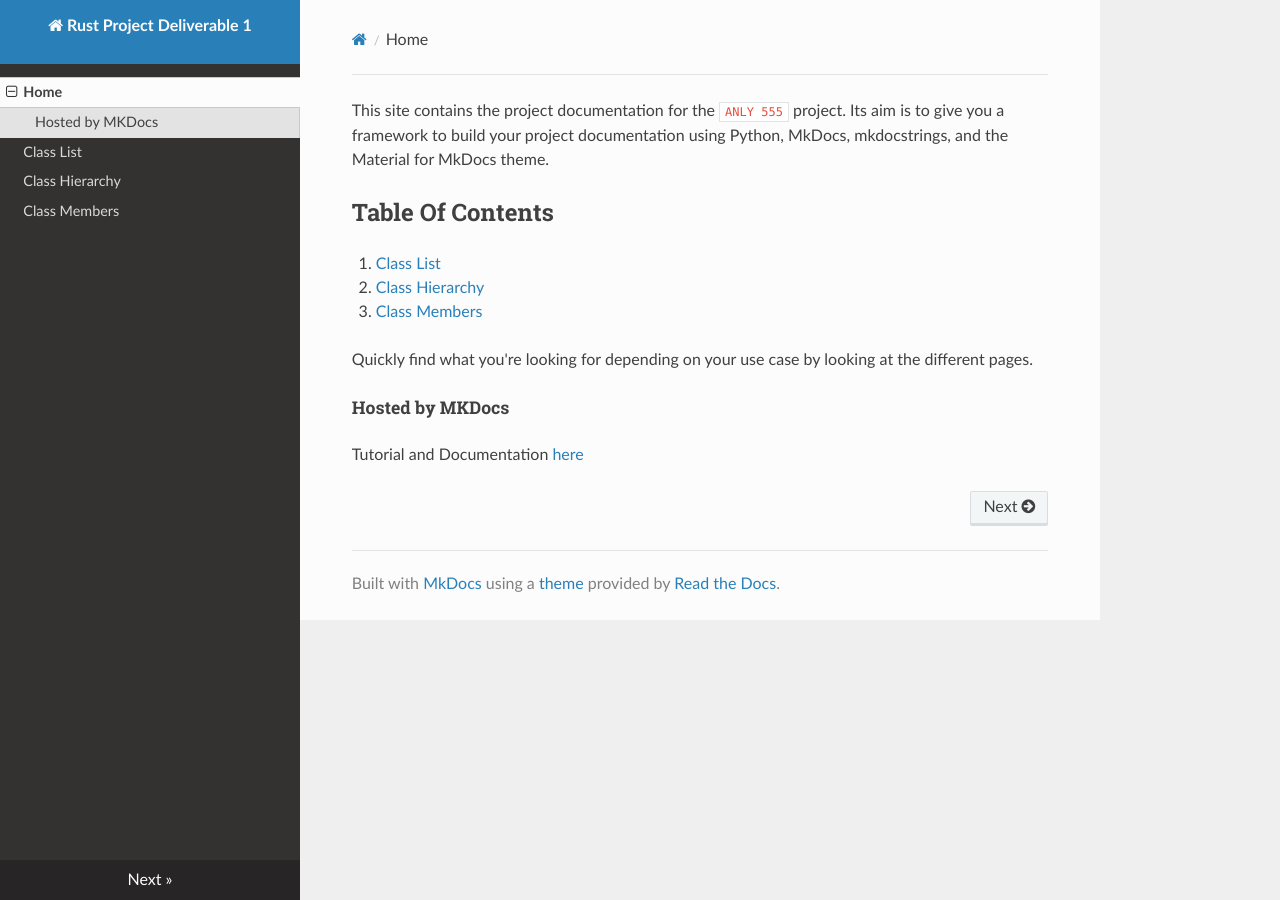
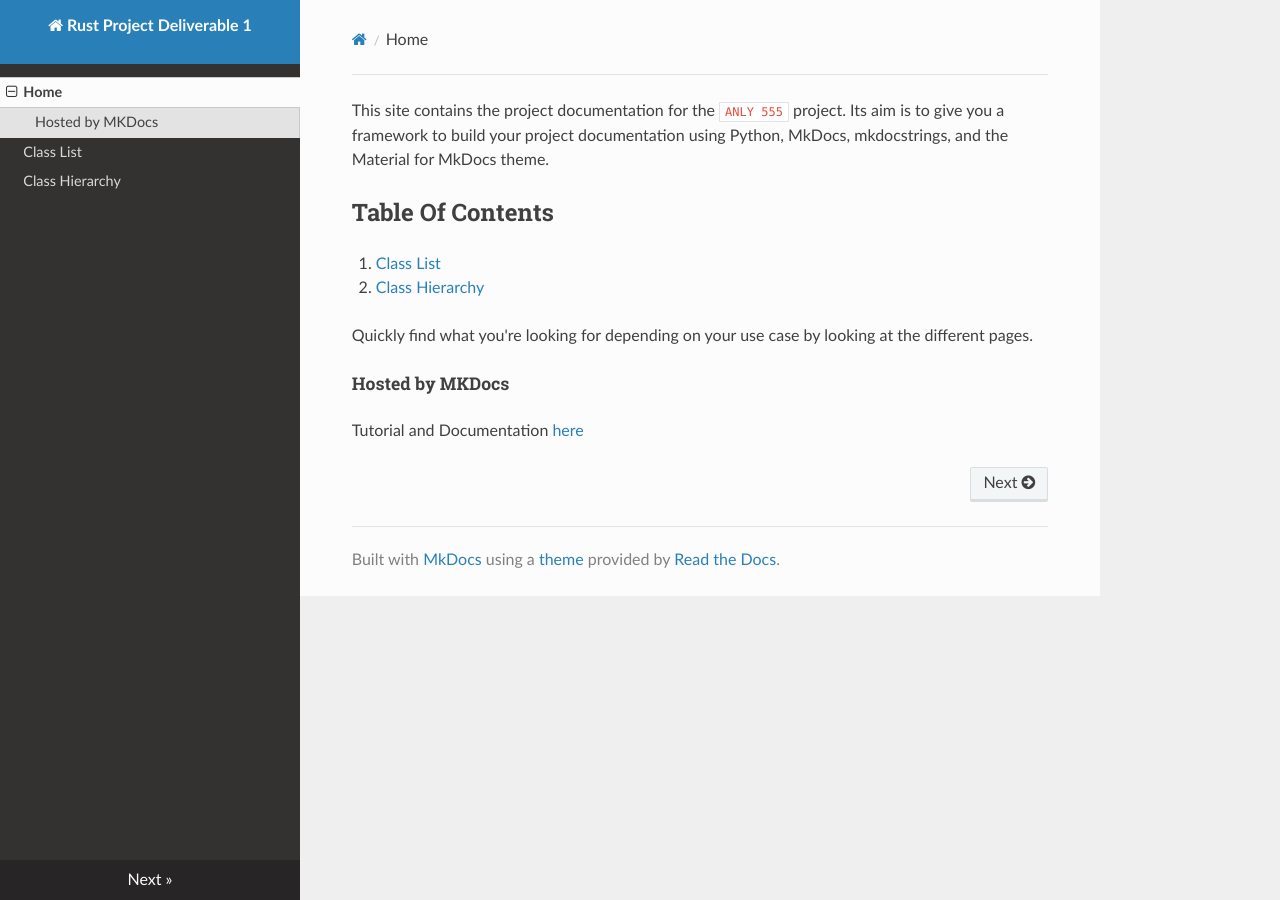
Before and after one commit to eliserust/datastructures_proj, an MkDocs documentation site: the page built from docs/index.md, in a window 1280 px wide. Built offline with MkDocs 1.6.1, drawn with Linux system fonts in a browser that asks for light colours; nearby versions of some CDN libraries.

Commit message:
Updating site

```diff
--- a/docs/index.md
+++ b/docs/index.md
@@ -8,7 +8,6 @@ mkdocstrings, and the Material for MkDocs theme.
 
 1. [Class List](classlist.md)
 2. [Class Hierarchy](hierarchy.md)
-3. [Class Members](members.md)
 
 Quickly find what you're looking for depending on
 your use case by looking at the different pages.
--- a/mkdocs.yml
+++ b/mkdocs.yml
@@ -5,7 +5,6 @@ nav:
     - Home: index.md
     - Class List: classlist.md
     - Class Hierarchy: hierarchy.md
-    - Class Members: members.md
 
 theme: "readthedocs"
 
```
